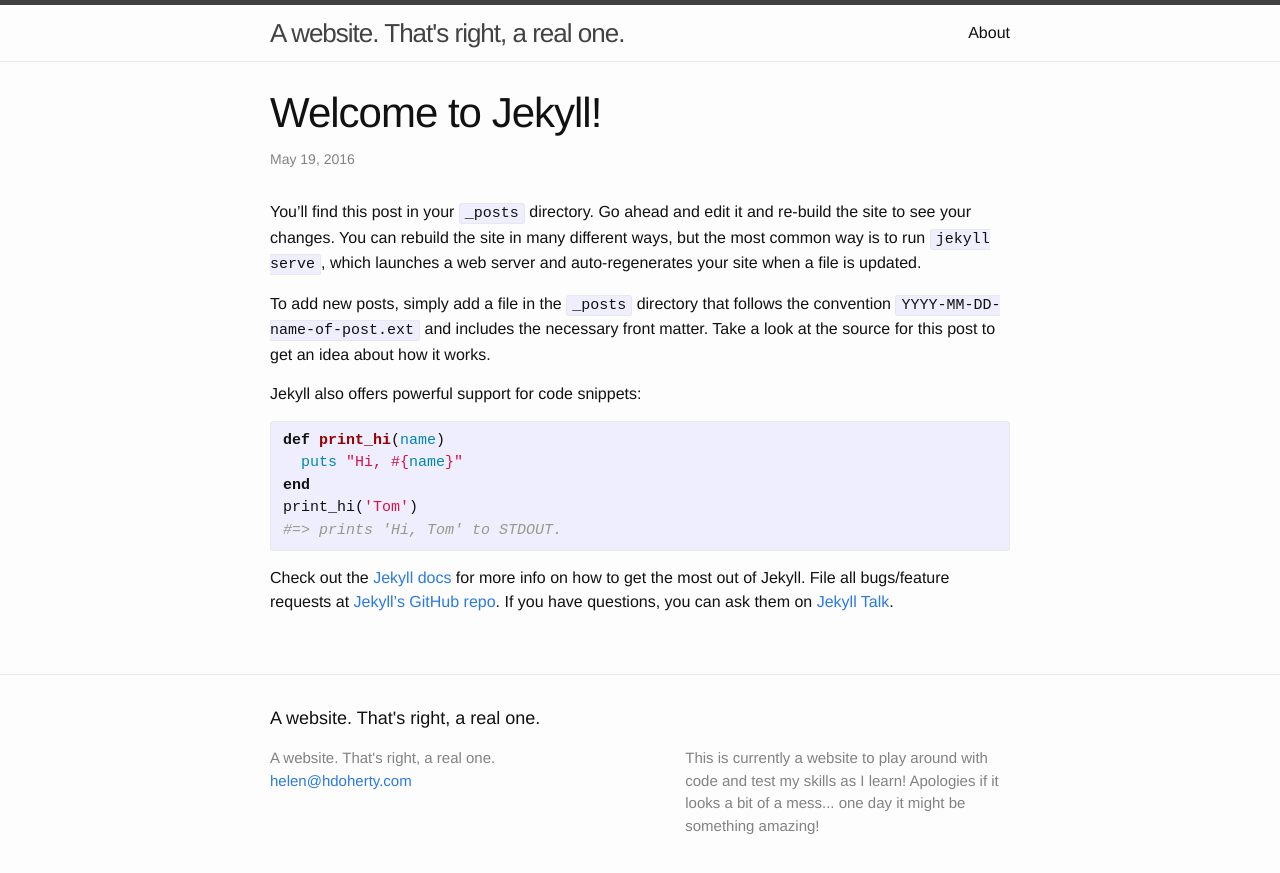
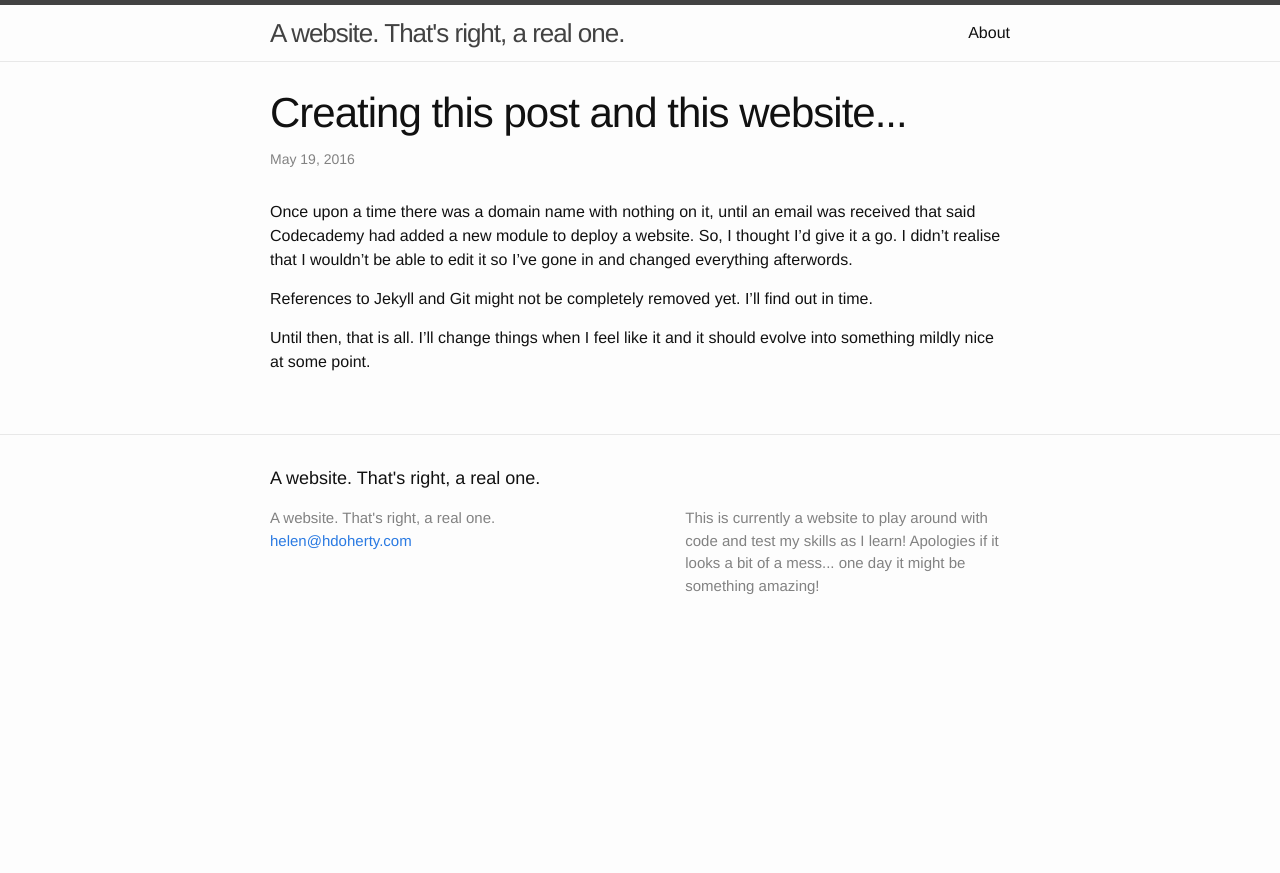
Before and after one commit to h-do/h-do.github.io, a Jekyll site: the page built from _posts/2016-05-19-welcome-to-jekyll.markdown, in a window 1280 px wide. Shown: the top 873 px of the page. Built offline with Jekyll 4.4.1, drawn with Linux system fonts in a browser that asks for light colours.

Commit message:
Update post

```diff
--- a/_posts/2016-05-19-welcome-to-jekyll.markdown
+++ b/_posts/2016-05-19-welcome-to-jekyll.markdown
@@ -1,25 +1,12 @@
 ---
 layout: post
-title:  "Welcome to Jekyll!"
+title:  "Creating this post and this website..."
 date:   2016-05-19 08:39:39 -0400
-categories: jekyll update
+categories: site update
 ---
-You’ll find this post in your `_posts` directory. Go ahead and edit it and re-build the site to see your changes. You can rebuild the site in many different ways, but the most common way is to run `jekyll serve`, which launches a web server and auto-regenerates your site when a file is updated.
 
-To add new posts, simply add a file in the `_posts` directory that follows the convention `YYYY-MM-DD-name-of-post.ext` and includes the necessary front matter. Take a look at the source for this post to get an idea about how it works.
+Once upon a time there was a domain name with nothing on it, until an email was received that said Codecademy had added a new module to deploy a website. So, I thought I'd give it a go. I didn't realise that I wouldn't be able to edit it so I've gone in and changed everything afterwords.
 
-Jekyll also offers powerful support for code snippets:
+References to Jekyll and Git might not be completely removed yet. I'll find out in time.
 
-{% highlight ruby %}
-def print_hi(name)
-  puts "Hi, #{name}"
-end
-print_hi('Tom')
-#=> prints 'Hi, Tom' to STDOUT.
-{% endhighlight %}
-
-Check out the [Jekyll docs][jekyll-docs] for more info on how to get the most out of Jekyll. File all bugs/feature requests at [Jekyll’s GitHub repo][jekyll-gh]. If you have questions, you can ask them on [Jekyll Talk][jekyll-talk].
-
-[jekyll-docs]: http://jekyllrb.com/docs/home
-[jekyll-gh]:   https://github.com/jekyll/jekyll
-[jekyll-talk]: https://talk.jekyllrb.com/
+Until then, that is all. I'll change things when I feel like it and it should evolve into something mildly nice at some point.
```
